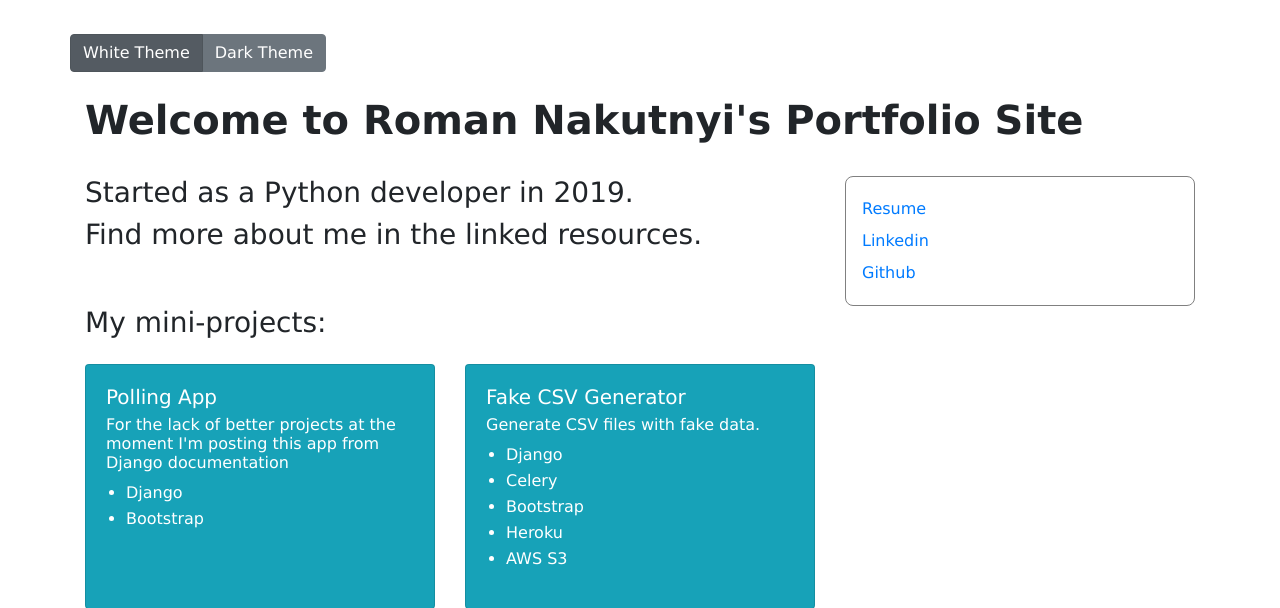
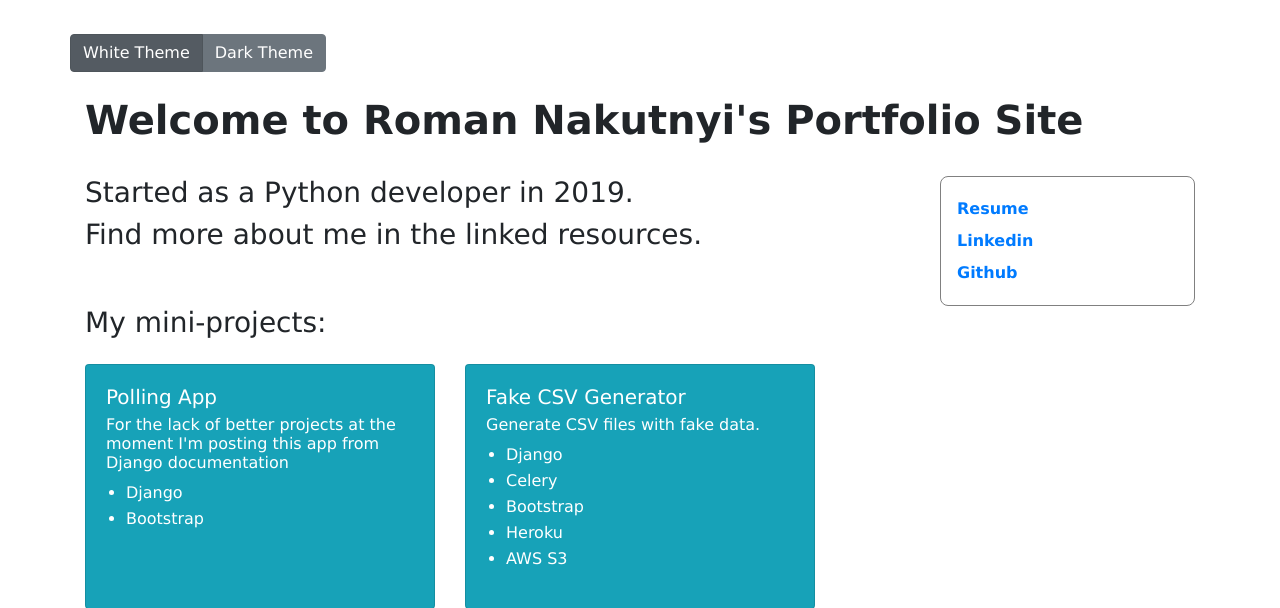
Before and after one commit to nakutnyi/django_website, a Django app: page / in a window 1280 px wide. Shown: the top 608 px of the page. Run offline with Django 3.2, Linux system fonts and the light colour scheme; some libraries are stand-ins or nearby versions.

Commit message:
Correct Resetting Commit

```diff
--- a/templates/index.html
+++ b/templates/index.html
@@ -28,15 +28,15 @@
       </div>
     </div>
     <div class="row">
-      <div class="col-8">
+      <div class="col-8 col-sm-9">
         <h3>Started as a Python developer in 2019.</h3>
         <h3>Find more about me in the linked resources.</h3>
       </div>
-      <div class="col-4">
+      <div class="col-4 col-sm-3">
         <div id="sidebar">
-          <a href="https://drive.google.com/file/d/1TBb-lmbFKKDiiGmKl8erZXeXwrvWZJ0h/view?usp=sharing">Resume</a><br>
-          <a href="https://www.linkedin.com/in/nakutnyi/">Linkedin</a><br>
-          <a href="https://github.com/nakutnyi">Github</a>
+          <a href="https://drive.google.com/file/d/1TBb-lmbFKKDiiGmKl8erZXeXwrvWZJ0h/view?usp=sharing"><strong>Resume</strong></strong></a><br>
+          <a href="https://www.linkedin.com/in/nakutnyi/"><strong>Linkedin</strong></a><br>
+          <a href="https://github.com/nakutnyi"><strong>Github</strong></a>
         </div>
       </div>
     </div>
```
